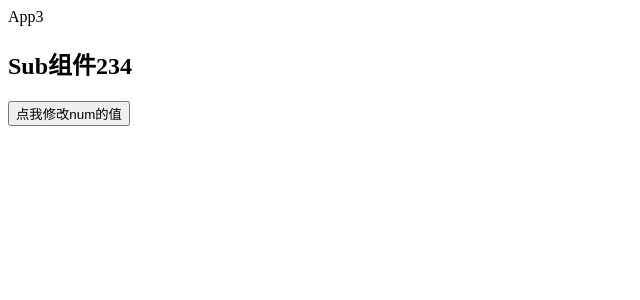
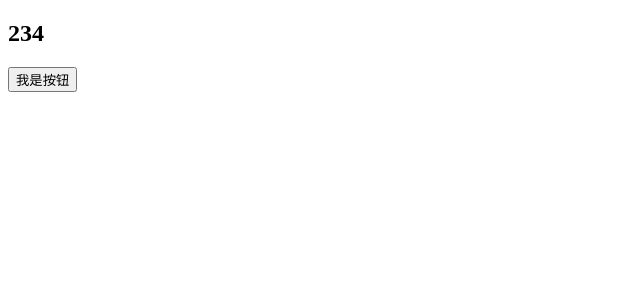
Before and after one commit to Ddkkkk11/ReactDemo, a React (Create React App) app: page / in a window 1280 px wide. Shown: the top 300 px of the page, without its empty margins (0-640 px from the left). Built offline with nearby package versions, Linux system fonts and the light colour scheme.

Commit message:
context组件通信

```diff
--- /dev/null
+++ b/src/App5.jsx
@@ -0,0 +1,31 @@
+import React, {useState, createContext, useContext} from "react";
+//创建上下文空间（创建后会得到两个东西） Provider提供器  Consumer 消费者
+const NumContext = createContext();
+
+//子组件
+function Sub(props) {
+    const {num, setNum} = useContext(NumContext);
+    return (
+        <>
+            <h2>{num}</h2>
+            <button onClick={() => setNum('qwe')}>我是按钮</button>
+        </>
+    )
+
+}
+
+//父组件
+const Father = () => <Sub/>
+
+
+//顶级组件
+const App5 = () => {
+    const [num, setNum] = useState(234);
+    return (
+        <NumContext.Provider value={{num, setNum}}>
+            <Father/>
+        </NumContext.Provider>
+    );
+};
+
+export default App5;
```
Also changed, not shown: src/App4.jsx (added, +36 -0 lines), src/index.js (+6 -3 lines).
